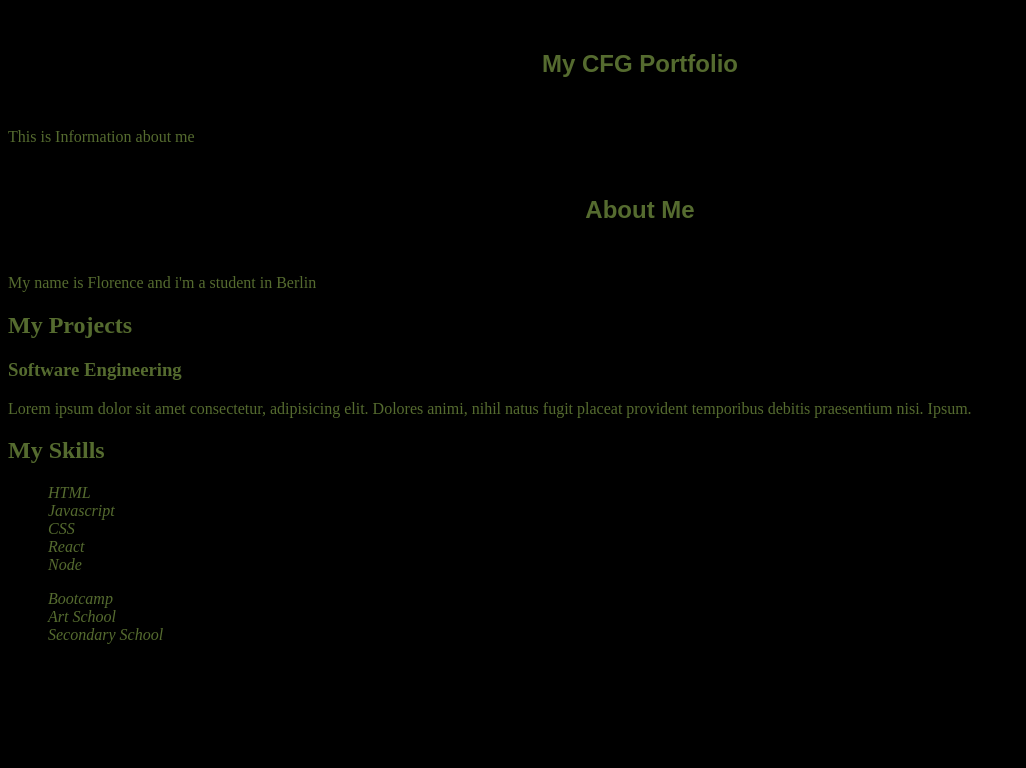
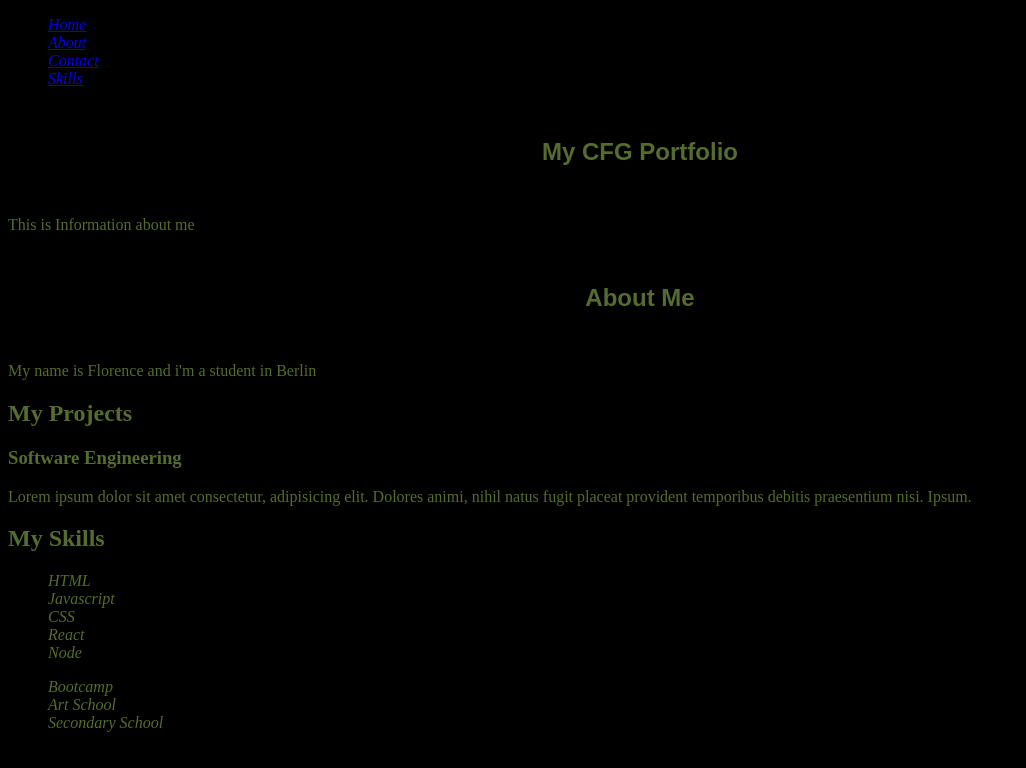
Before and after one commit to flosulliv/my-website, a plain HTML site: page CFG-Fortfolio/index.html in a window 1280 px wide. Shown: the whole page, without its empty margins (0-1026 px from the left). Drawn offline with Linux system fonts and the light colour scheme.

Commit message:
Navbar
i added a navbar

```diff
--- a/CFG-Fortfolio/index.html
+++ b/CFG-Fortfolio/index.html
@@ -8,6 +8,16 @@
   </head>
 
   <body>
+    <div class="container">
+      <div class="navbar">
+        <ul>
+          <li><a href="#">Home</a></li>
+          <li><a href="#">About</a></li>
+          <li><a href="#">Contact</a></li>
+          <li><a href="#">Skills</a></li>
+        </ul>
+      </div>
+    </div>
     <h1>My CFG Portfolio</h1>
     <span id="about-me">This is Information about me</span>
     <div id="header">
```
